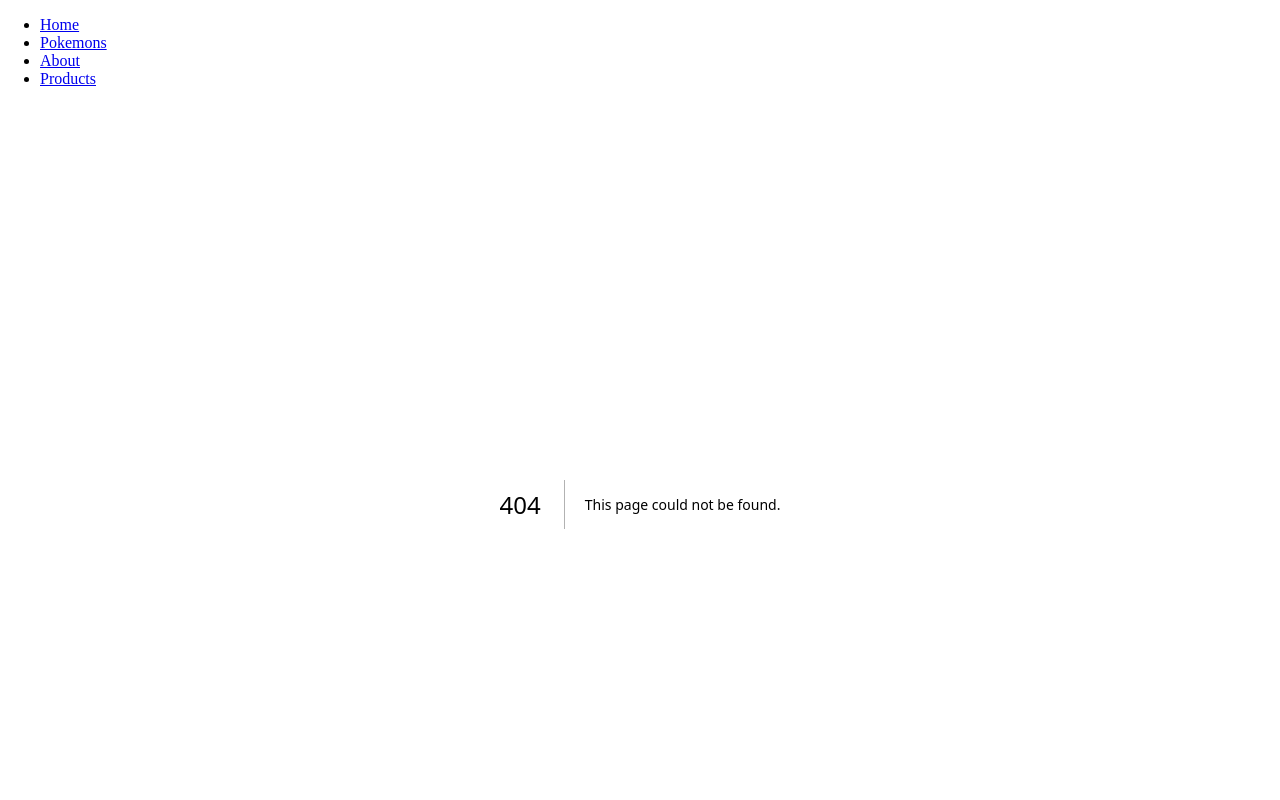
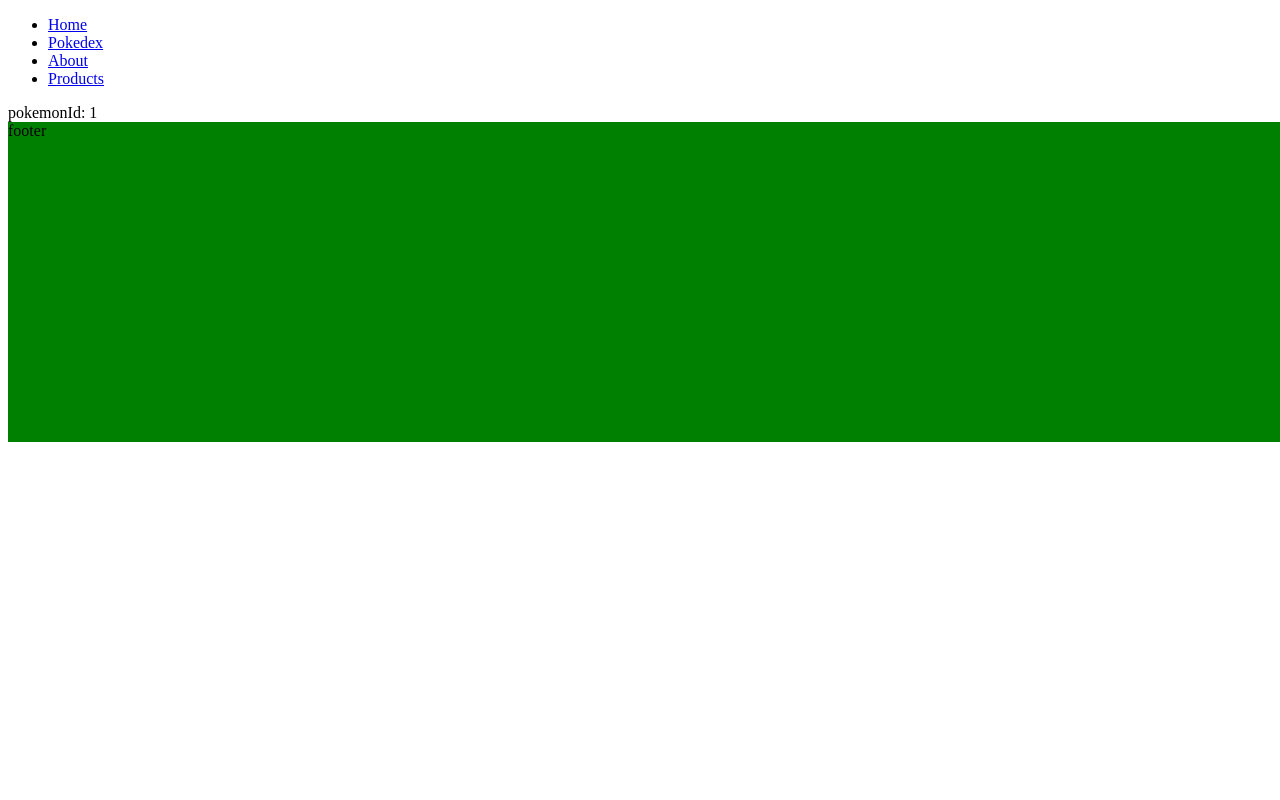
Before and after one commit to Danielhu3/next-js, a Next.js app: page /pokedex/1 in a window 1280 px wide. Before the commit this address had no page. Shown: the top 800 px of the page. Built offline with nearby package versions, Linux system fonts and the light colour scheme.

Commit message:
fixing pokemonId return

```diff
--- a/components/navbar/index.tsx
+++ b/components/navbar/index.tsx
@@ -11,8 +11,8 @@ const index = () => {
         </li>
 
         <li>
-            <Link href={'/pokemons'}>
-                Pokemons
+            <Link href={'/pokedex'}>
+                Pokedex
             </Link>
         </li>
 
--- /dev/null
+++ b/pages/pokedex/[pokemonId].tsx
@@ -0,0 +1,13 @@
+import React from 'react'
+import { useRouter } from 'next/router'
+
+const PokemonId = () => {
+    const router = useRouter()
+    const pokemonId = router.query.pokemonId
+
+  return (
+    <div>pokemonId: {pokemonId}</div>
+  )
+}
+
+export default PokemonId
```
Also changed, not shown: pages/pokedex/index.tsx (renamed from pages/pokemons.tsx, +6 -2 lines).
